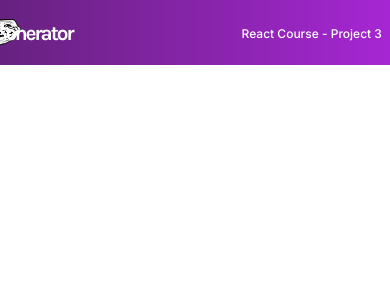
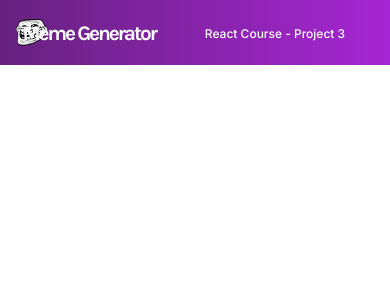
Before and after one commit to tuhamworld/meme-generator, a React (Vite) app: page / in a window 390 px wide. Shown: the top 300 px of the page. Built offline with nearby package versions, Linux system fonts and the light colour scheme.

Commit message:
mobile header responsiveness

```diff
--- a/src/App.css
+++ b/src/App.css
@@ -1,6 +1,7 @@
 .navbar {
   background: linear-gradient(90deg, #672280 1.18%, #A626D3 100%);
   color: #fff;
+  flex-shrink: 0;
 }
 
 .navbar nav {
--- a/src/index.css
+++ b/src/index.css
@@ -11,6 +11,16 @@
   }
 
 
+  @media (max-width: 968px) {
+
+    .navbar h4 {
+      margin-left: -20%;
+    }
+
+    .navbar {
+      padding-right: 10px;
+    }
+  }
 
   @media (prefers-color-scheme: light) {
     :root {
```
